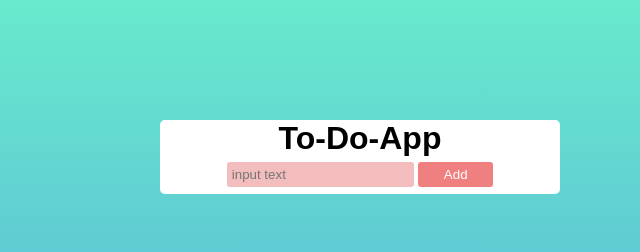
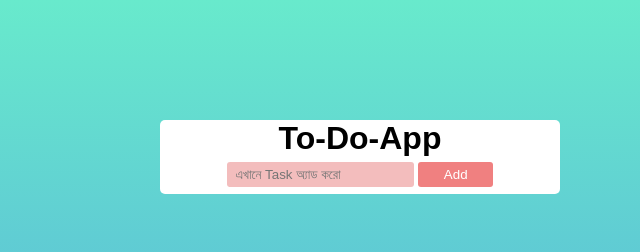
Before and after one commit to sahhebali/to_do_app, a plain HTML site: page index.html in a window 1280 px wide. Shown: the top 252 px of the page, 280-920 px from the left. Drawn offline with nearby package versions, Linux system fonts and the light colour scheme.

Commit message:
4th_time

```diff
--- a/index.html
+++ b/index.html
@@ -23,7 +23,7 @@
     <div class="container">
         <h1>To-Do-App</h1>
         <div class="task_creation">
-            <input id="new_task_input" type="text" placeholder="input text">
+            <input id="new_task_input" type="text" placeholder=" এখানে Task অ্যাড করো">
             <button id="add_new_button">Add</button>
         </div>
         <div class="d_area">
```
